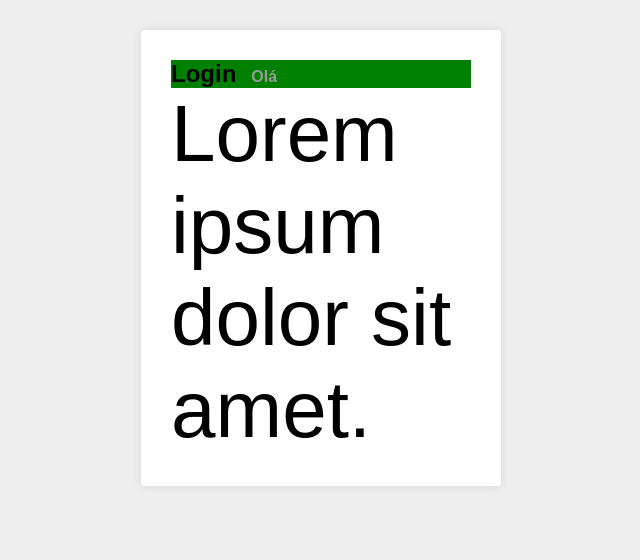
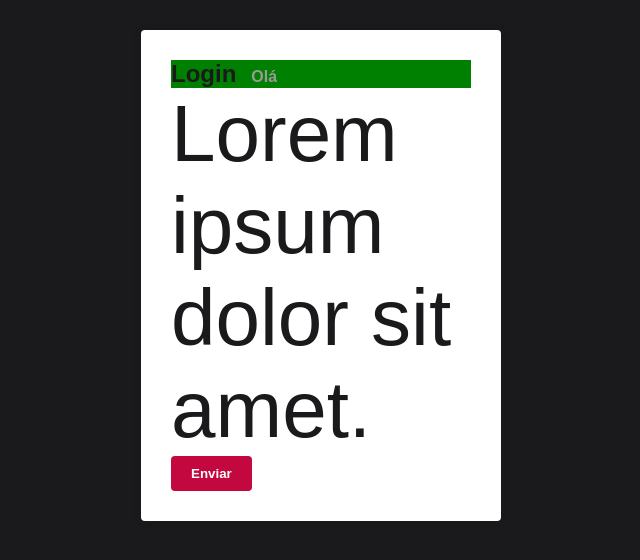
Before and after one commit to 25Das/cursojs, a React (Create React App) app in the folder React/react-base/: page / in a window 1280 px wide. Shown: the top 560 px of the page, without its empty margins (319-959 px from the left). Built offline with nearby package versions, Linux system fonts and the light colour scheme.

Commit message:
Setup color palette variables.

```diff
--- /dev/null
+++ b/React/react-base/src/config/colors.js
@@ -0,0 +1,7 @@
+export const primaryColor = '#C3073F';
+export const primaryDarkColor = '#1A1A1D';
+
+export const successColor = '#0197F6';
+export const infoColor = '#0197F6';
+export const errorColor = '#F2AF29';
+export const warningColor = '#F2AF29';
--- a/React/react-base/src/pages/Login/index.js
+++ b/React/react-base/src/pages/Login/index.js
@@ -5,7 +5,6 @@
 
 export default function Login() {
 	return (
-		<>
 		<Container>
 			<Title>
 				Login
@@ -13,7 +12,7 @@
 			</Title>
 
 			<Paragrafo>Lorem ipsum dolor sit amet.</Paragrafo>
+			<button type='button'>Enviar</button>
 		</Container>
-		</>
 	);
 }
--- a/React/react-base/src/styles/GlobalStyles.js
+++ b/React/react-base/src/styles/GlobalStyles.js
@@ -1,16 +1,19 @@
 import styled, { createGlobalStyle } from 'styled-components';
+
+import { primaryColor, primaryDarkColor } from '../config/colors';
 
 export default createGlobalStyle`
 	* {
 		margin: 0;
 		padding: 0;
-		outline: 0;
+		outline: none;
 		box-sizing: border-box;
 	}
 
 	body {
 		font-family: sans-serif;
-		background: #eee;
+		background: ${primaryDarkColor};
+		color: ${primaryDarkColor};
 	}
 
 	html, body, #root {
@@ -19,10 +22,17 @@
 
 	button {
 		cursor: pointer;
+		background: ${primaryColor};
+		border: none;
+		color: #fff;
+		padding: 10px 20px;
+		border-radius: 4px;
+		font-weight: 700;
 	}
 
 	a {
 		text-decoration: none;
+		color: ${primaryColor};
 	}
 
 	ul {
```
Lines whose indentation alone changed are shown as unchanged.
